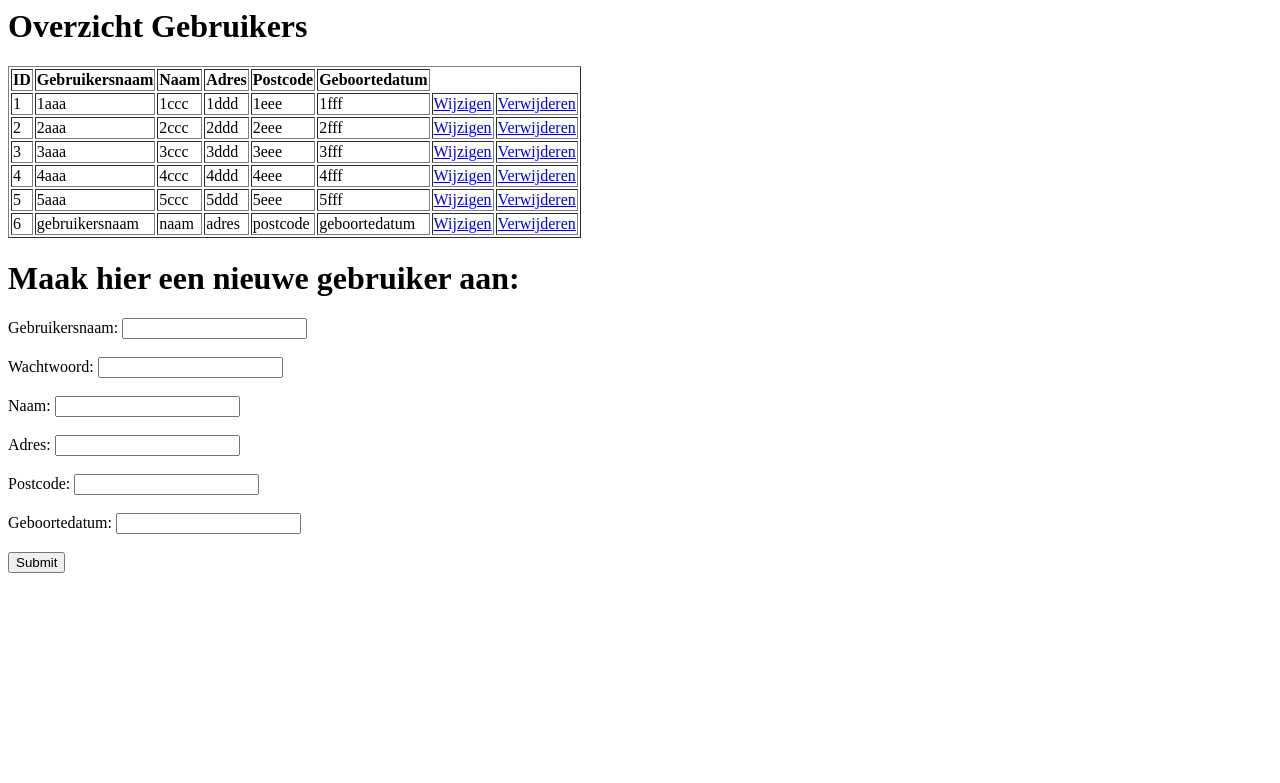
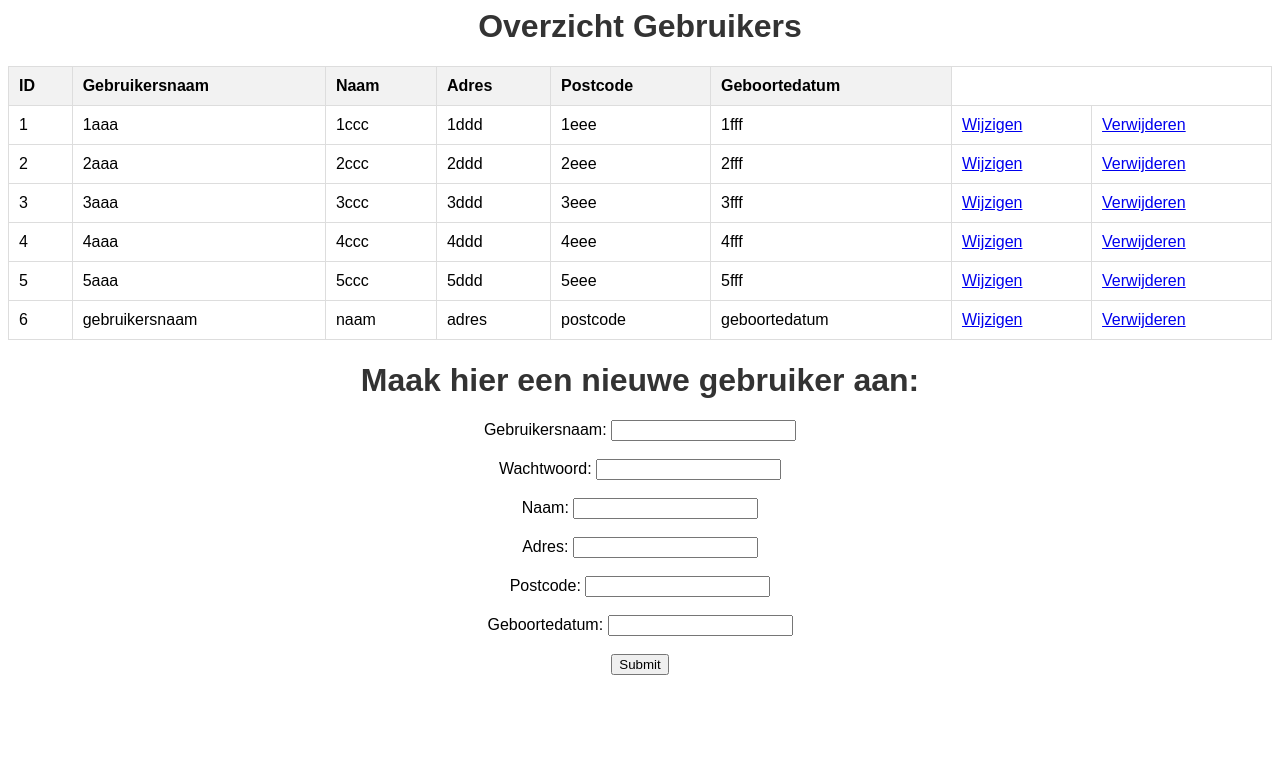
Before and after one commit to SebastiaanSchneider/Python-Backend--Flask-, a Flask app: page / in a window 1280 px wide. Shown: the top 783 px of the page. Run offline with Flask 3, Linux system fonts and the light colour scheme; data comes from the database, SQL or seed files in the repository.

Commit message:
initial css

```diff
--- /dev/null
+++ b/css/style.css
@@ -0,0 +1,54 @@
+/* stijl.css */
+body {
+    font-family: 'Arial', sans-serif;
+    text-align: center;
+}
+
+.container {
+    width: 60%;
+    margin: 0 auto;
+}
+
+h1 {
+    color: #333;
+}
+
+table {
+    width: 100%;
+    border-collapse: collapse;
+    margin-top: 20px;
+}
+
+table,
+th,
+td {
+    border: 1px solid #ddd;
+}
+
+th,
+td {
+    padding: 10px;
+    text-align: left;
+}
+
+th {
+    background-color: #f2f2f2;
+}
+
+td button {
+    background-color: #4caf50;
+    color: white;
+    border: none;
+    padding: 5px 10px;
+    text-align: center;
+    text-decoration: none;
+    display: inline-block;
+    font-size: 12px;
+    border-radius: 4px;
+    cursor: pointer;
+    margin-right: 5px;
+}
+
+td button:hover {
+    background-color: #45a049;
+}
--- a/templates/api_read.html
+++ b/templates/api_read.html
@@ -4,7 +4,7 @@
     <meta charset="UTF-8">
     <meta name="viewport" content="width=device-width, initial-scale=1.0">
     <script type="text/javascript" src="../static/app.js"></script>
-    <link rel="stylesheet" type="text/css" href="/styles/style.css">
+    <link rel="stylesheet" type="text/css" href="/css/style.css">
     <title>Overzicht Gebruikers</title>
 </head>
 
--- a/templates/create.html
+++ b/templates/create.html
@@ -2,7 +2,7 @@
 <head>
     <meta charset="UTF-8">
     <meta name="viewport" content="width=device-width, initial-scale=1.0">
-    <link rel="stylesheet" type="text/css" href="/styles/style.css">
+    <link rel="stylesheet" type="text/css" href="/css/style.css">
     <title>Gebruiker Aanmaken</title>
 </head>
 <body>
--- a/templates/delete.html
+++ b/templates/delete.html
@@ -2,7 +2,7 @@
 <head>
     <meta charset="UTF-8">
     <meta name="viewport" content="width=device-width, initial-scale=1.0">
-    <link rel="stylesheet" type="text/css" href="/styles/style.css">
+    <link rel="stylesheet" type="text/css" href="/css/style.css">
     <title>Gebruiker Verwijderen</title>
 </head>
 <body>
--- a/templates/index.html
+++ b/templates/index.html
@@ -2,7 +2,7 @@
 <head>
     <meta charset="UTF-8">
     <meta name="viewport" content="width=device-width, initial-scale=1.0">
-    <link rel="stylesheet" type="text/css" href="/styles/style.css">
+    <link rel="stylesheet" type="text/css" href="/css/style.css">
     <title>Flask Backend Opdracht</title>
 </head>
 <body>
--- a/templates/read.html
+++ b/templates/read.html
@@ -2,7 +2,7 @@
 <head>
     <meta charset="UTF-8">
     <meta name="viewport" content="width=device-width, initial-scale=1.0">
-    <link rel="stylesheet" type="text/css" href="/styles/style.css">
+    <link rel="stylesheet" type="text/css" href="/css/style.css">
     <title>Overzicht Gebruikers</title>
 </head>
 <body>
--- a/templates/update.html
+++ b/templates/update.html
@@ -2,7 +2,7 @@
 <head>
     <meta charset="UTF-8">
     <meta name="viewport" content="width=device-width, initial-scale=1.0">
-    <link rel="stylesheet" type="text/css" href="/styles/style.css">
+    <link rel="stylesheet" type="text/css" href="/css/style.css">
     <title>Gebruiker Wijzigen</title>
 </head>
 <body>
```
Also changed, not shown: styles/style.css (deleted).
